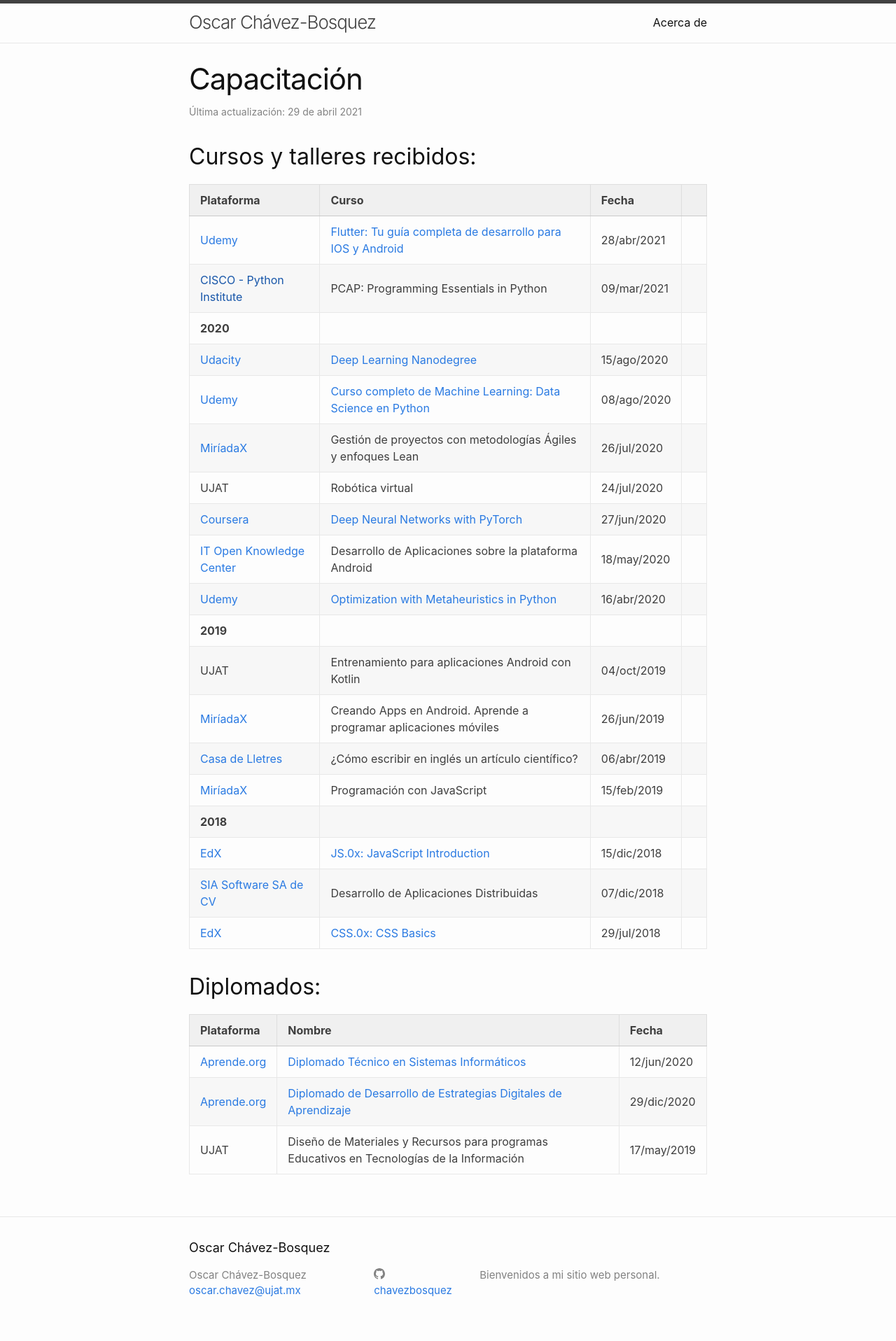
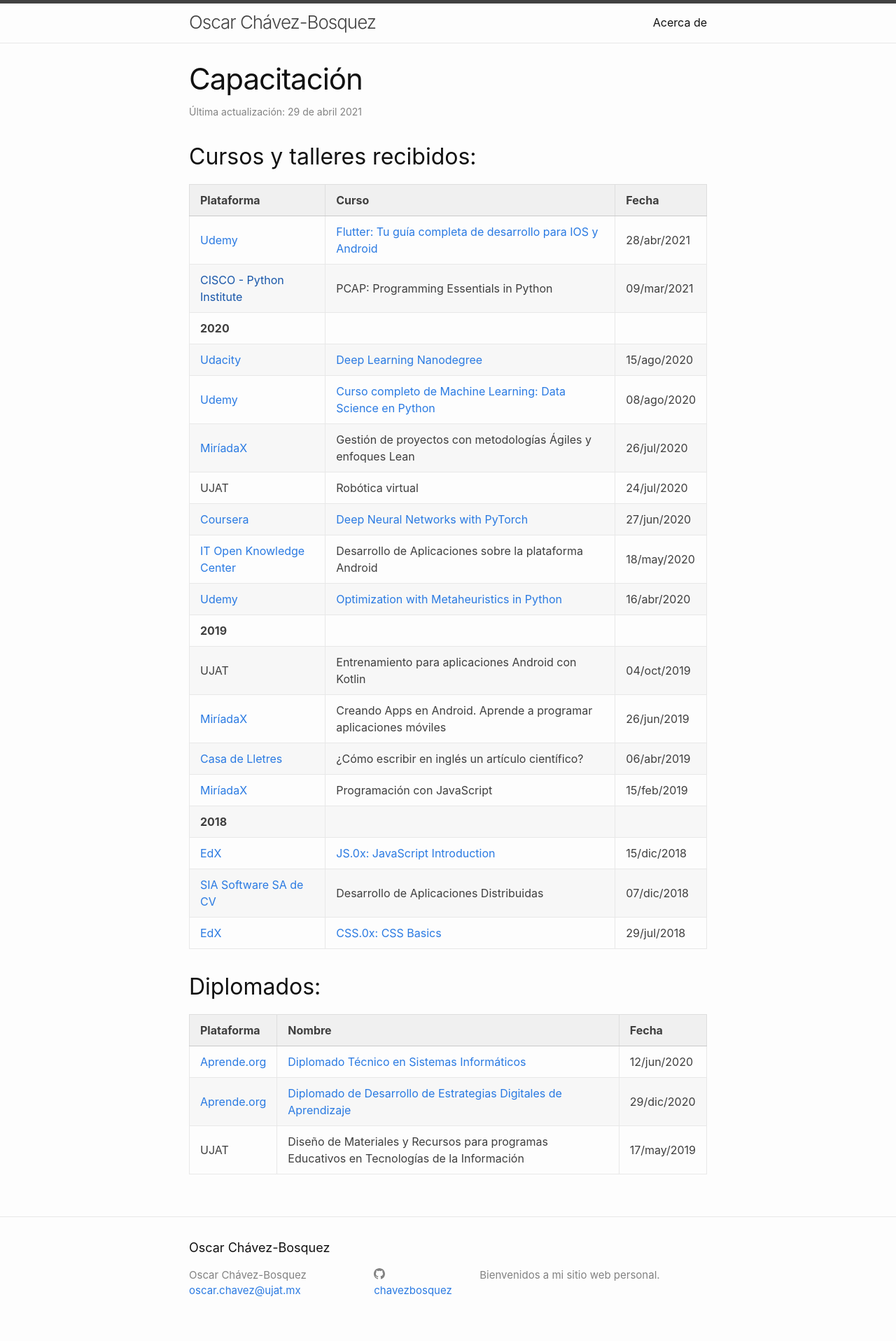
Before and after one commit to chavezbosquez/chavezbosquez.github.io, a Jekyll site: the page built from personal/cursos.markdown, in a window 1280 px wide. Shown: the whole page at 70% size. Built offline with Jekyll 4.4.1, drawn with Linux system fonts in a browser that asks for light colours.

Commit message:
Capacitación recibida

```diff
--- a/personal/cursos.markdown
+++ b/personal/cursos.markdown
@@ -10,8 +10,8 @@ date     : 2021-04-29 09:10:00 -0600
 
 | Plataforma | Curso | Fecha |
 | --- | --- | ---|
-| [Udemy](https://www.udemy.com/course/flutter-ios-android-fernando-herrera/){:target="_blank"} | [Flutter: Tu guía completa de desarrollo para IOS y Android](https://www.udemy.com/certificate/UC-66829eb6-326c-441d-a5ea-2b76cf2596d2/){:target="_blank"} | 28/abr/2021 |<!-- 34 h-->
-| [CISCO - Python Institute]() | PCAP: Programming Essentials in Python | 09/mar/2021 |<!-- 60 h -->
+| [Udemy](https://www.udemy.com/course/flutter-ios-android-fernando-herrera/){:target="_blank"} | [Flutter: Tu guía completa de desarrollo para IOS y Android](https://www.udemy.com/certificate/UC-66829eb6-326c-441d-a5ea-2b76cf2596d2/){:target="_blank"} | 28/abr/2021 <!-- 34 h-->|
+| [CISCO - Python Institute]() | PCAP: Programming Essentials in Python | 09/mar/2021 <!-- 60 h -->|
 | **2020** | | |
 | [Udacity](https://www.udacity.com) | [Deep Learning Nanodegree](https://confirm.udacity.com/ZEJDPWTP) | 15/ago/2020 |
 | [Udemy](https://www.udemy.com) | [Curso completo de Machine Learning: Data Science en Python](https://www.udemy.com/certificate/UC-852c1c12-794e-4e5a-9747-c473a5260b3e/) | 08/ago/2020 |
```
